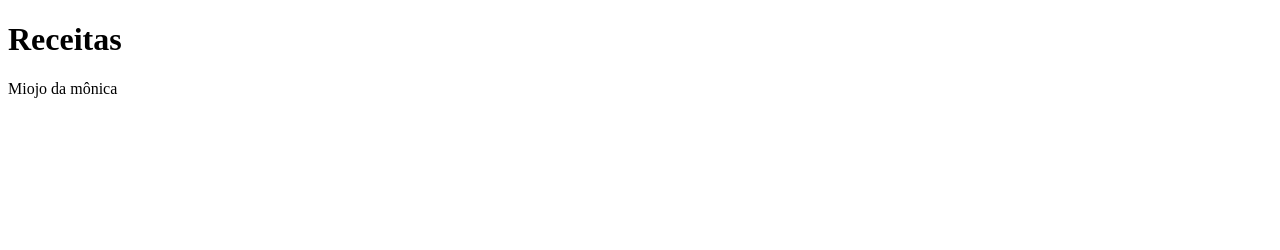
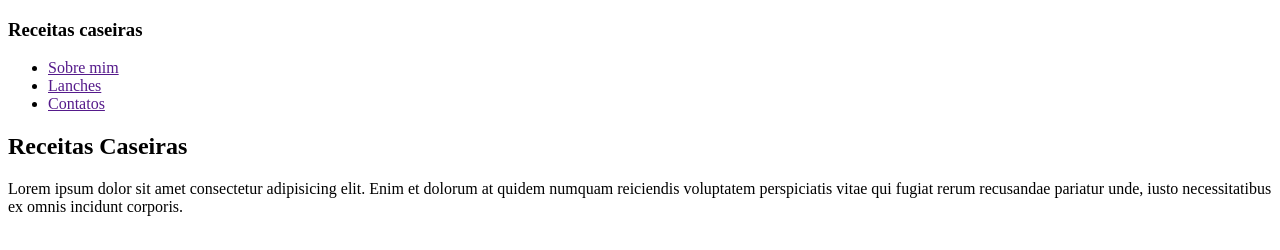
Before and after one commit to LarissaLamenza/Receitas, a plain HTML site: page index.html in a window 1280 px wide. Drawn offline with Linux system fonts and the light colour scheme.

Commit message:
Crianção da header e main

```diff
--- a/index.html
+++ b/index.html
@@ -6,7 +6,24 @@
     <title>Documentos</title>
 </head>
 <body>
-    <h1>Receitas</h1>
-     <p>Miojo da mônica</p>
+    <!-- header é o cabeçalho da página -->
+     <header>
+        <h3>Receitas caseiras</h3>
+        <nav>
+            <ul>
+                <li><a href="">Sobre mim</a></li>
+                <li><a href="">Lanches</a></li>
+                <li><a href=""> Contatos</a></li>
+            </ul>
+        </nav>
+     </header>
+     <!-- conteúdo principal -->
+      <main>
+        <!-- primeira seção -->
+        <section>
+       <h1>Receitas Caseiras</h1>
+       <p>Lorem ipsum dolor sit amet consectetur adipisicing elit. Enim et dolorum at quidem numquam reiciendis voluptatem perspiciatis vitae qui fugiat rerum recusandae pariatur unde, iusto necessitatibus ex omnis incidunt corporis.</p>
+        </section>
+      </main>
 </body>
 </html>
```
